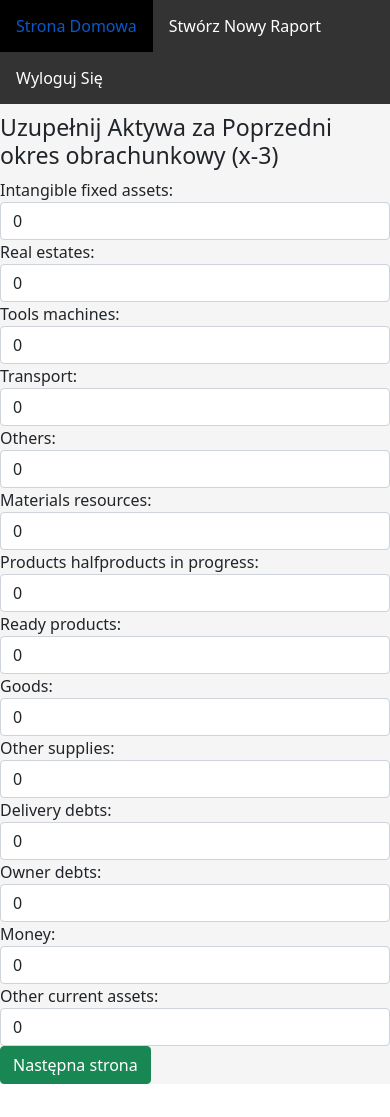
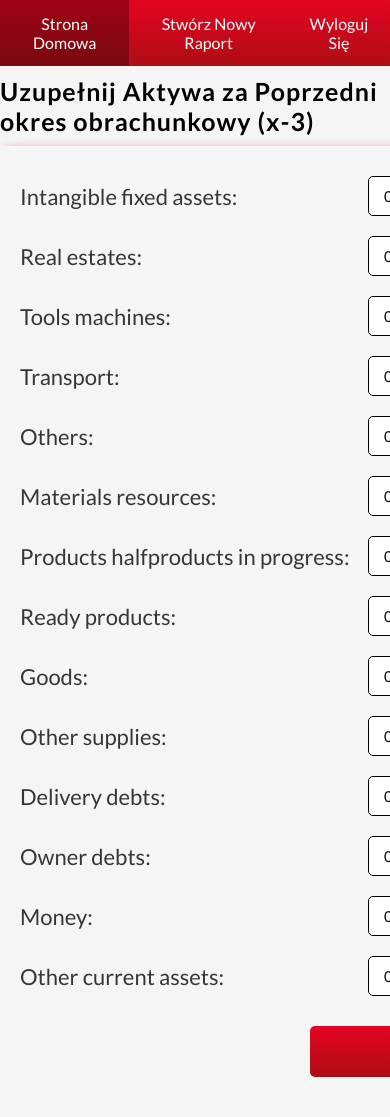
Before and after one commit to dawid232323/economic-indicators, a Django app: page /new_raport/add_assets/?number=1 in a window 390 px wide; the page is wider, and only the part inside the window is pictured. Before the commit the page ends 1084 px from the top of that part, so only its background shows below. Run offline with Django 4.2, Linux system fonts and the light colour scheme; a user stored in the database is signed in; some libraries are stand-ins or nearby versions.

Commit message:
Add new forms with styling (#2)
Co-authored-by: Mateusz Cwojdziński <mcwojdzinski@Macbook.local>

```diff
--- /dev/null
+++ b/economic_indicators_site/static/economic_indicators_site/components_styling/form_styling.css
@@ -0,0 +1,82 @@
+.form {
+    display: flex;
+    align-self: center;
+    flex-direction: column;
+    width: 500px;
+    padding: 20px;
+    -webkit-box-shadow: 0px 0px 11px -6px rgba(255, 0, 19, 1);
+    -moz-box-shadow: 0px 0px 11px -6px rgba(255, 0, 19, 1);
+    box-shadow: 0px 0px 11px -6px rgba(255, 0, 19, 1);
+}
+
+.form--maxWidth {
+    width: 1200px;
+}
+
+.form__singleInput {
+    display: flex;
+    justify-content: space-between;
+    align-items: center;
+}
+
+.form__header {
+    letter-spacing: 1px;
+    font-size: 25px;
+    padding-bottom: 10px;
+}
+
+.form__input {
+    font-size: 15px;
+    display: block;
+    width: 70%;
+    margin: 10px 0;
+    padding: 10px 15px;
+    transition: 0.3s;
+    outline: none;
+    border: 1px solid black;
+    border-radius: 5px;
+}
+
+input:focus {
+    outline: none;
+    border: 1px solid red;
+    padding: 10px 15px;
+    border-radius: 5px;
+}
+
+.form__label {
+    padding: 10px 0;
+    font-size: 18px;
+    color: #363636;
+}
+
+.form__label--large {
+    font-size: 22px;
+}
+
+.form__button {
+    align-self: flex-end;
+    width: 50%;
+    padding: 15px 0;
+    margin: 20px 0;
+    border-radius: 5px;
+    background: linear-gradient(rgb(228, 4, 33) 0%, rgb(174, 14, 21) 100%);
+    border: 0;
+    color: white;
+    font-size: 17px;
+    transition: 0.3s;
+}
+
+button.form__button:hover {
+    background-color: rgba(0,0,0,0.5);
+    cursor: pointer;
+}
+
+.form__button--center {
+    align-self: center;
+}
+
+.form__error {
+    text-align: center;
+    color: red;
+}
--- a/economic_indicators_site/static/economic_indicators_site/components_styling/navbar_styling.css
+++ b/economic_indicators_site/static/economic_indicators_site/components_styling/navbar_styling.css
@@ -3,11 +3,9 @@ ul  {
     margin: 0 0 10px;
     padding: 0;
     overflow: hidden;
-    background-color: #333;
-}
-
-li  {
-    float: left;
+    background: linear-gradient(rgb(228, 4, 33) 0%, rgb(174, 14, 21) 100%);
+    display: flex;
+    flex-direction: row;
 }
 
 li a {
@@ -16,8 +14,10 @@ li a {
     text-align: center;
     padding: 14px 16px;
     text-decoration: none;
+    transition: 0.3s;
 }
 
 li a:hover {
-    background-color: black;
+    background-color: rgba(0,0,0,0.3);
+    cursor: pointer;
 }
--- a/economic_indicators_site/static/economic_indicators_site/main_styling.css
+++ b/economic_indicators_site/static/economic_indicators_site/main_styling.css
@@ -1,3 +1,13 @@
+@import url("https://fonts.googleapis.com/css2?family=Lato:wght@400;700&display=swap");
+
+* {
+  box-sizing: border-box;
+  margin: 0;
+  padding: 0;
+  font-family: "Lato", sans-serif;
+}
+
+
 body.main-body {
     background-color: whitesmoke;
 }
--- a/economic_indicators_site/templates/economic_indicators_site/components/navigationBar.html
+++ b/economic_indicators_site/templates/economic_indicators_site/components/navigationBar.html
@@ -5,26 +5,22 @@
 <head>
     <meta charset="utf-8">
     <meta name="viewport" content="width=device-width, initial-scale=1">
-    <link href="https://cdn.jsdelivr.net/npm/bootstrap@5.1.3/dist/css/bootstrap.min.css" rel="stylesheet"
-          integrity="sha384-1BmE4kWBq78iYhFldvKuhfTAU6auU8tT94WrHftjDbrCEXSU1oBoqyl2QvZ6jIW3" crossorigin="anonymous">
     <link rel="stylesheet" href="{% static 'economic_indicators_site/main_styling.css' %}">
     <link rel="stylesheet" href="{% static 'economic_indicators_site/components_styling/navbar_styling.css' %}">
+    <link rel="stylesheet" href="{% static 'economic_indicators_site/components_styling/form_styling.css' %}">
     <title>Home Page</title>
 </head>
 <body class="main-body">
-    <div class="nav-hbar-view">
-        <ul >
-            <li ><a href="/home">Strona Domowa</a></li>
-            <li ><a href="/new_raport/add_assets/?number=1">Stwórz Nowy Raport</a></li>
-            <li ><a href="/logout">Wyloguj Się</a></li>
+    <nav class="nav-hbar-view">
+        <ul>
+            <li><a href="/home">Strona Domowa</a></li>
+            <li><a href="/new_raport/add_assets/?number=1">Stwórz Nowy Raport</a></li>
+            <li><a href="/logout">Wyloguj Się</a></li>
         </ul>
-    </div>
+    </nav>
     <div class="main_conent">
         {% block content %}
         {#    Here goes homePage text template#}
         {% endblock %}
     </div>
-<script src="https://cdn.jsdelivr.net/npm/bootstrap@5.1.3/dist/js/bootstrap.bundle.min.js"
-        integrity="sha384-ka7Sk0Gln4gmtz2MlQnikT1wXgYsOg+OMhuP+IlRH9sENBO0LRn5q+8nbTov4+1p"
-        crossorigin="anonymous"></script>
 </body>
--- a/economic_indicators_site/templates/economic_indicators_site/forms/basicForm.html
+++ b/economic_indicators_site/templates/economic_indicators_site/forms/basicForm.html
@@ -2,19 +2,20 @@
 {% load widget_tweaks %}
 
 {% block content %}
-    <h3 class="">{{ subject }}</h3>
-    <form method="post">
+
+    <h2 class="form__header">{{ subject }}</h2>
+    <form method="post" class="form form--maxWidth">
         {% csrf_token %}
-        {% for item in form %}
-            <div class="form-group row">
-                <div class="col-md">
-                    {{ item.label_tag }}
-                </div>
-                <div class="col-sm-10">
-                    {% render_field item class+="form-control" %}
-                </div>
-            </div>
-        {% endfor %}
-        <button type="submit" class="btn btn-success">Następna strona</button>
+        <div class="form__inputs">
+            {% for item in form %}
+                    <div class="form__singleInput">
+                        <label class="form__label form__label--large">
+                            {{ item.label_tag }}
+                        </label>
+                        {% render_field item class+="form__input" %}
+                    </div>
+            {% endfor %}
+        </div>
+        <button type="submit" class="form__button form__button--center">Następna strona</button>
     </form>
 {% endblock %}
```
Also changed, not shown: economic_indicators_site/templates/economic_indicators_site/authentication/login_page.html (+17 -14 lines), economic_indicators_site/templates/economic_indicators_site/authentication/register_page.html (+16 -14 lines).
